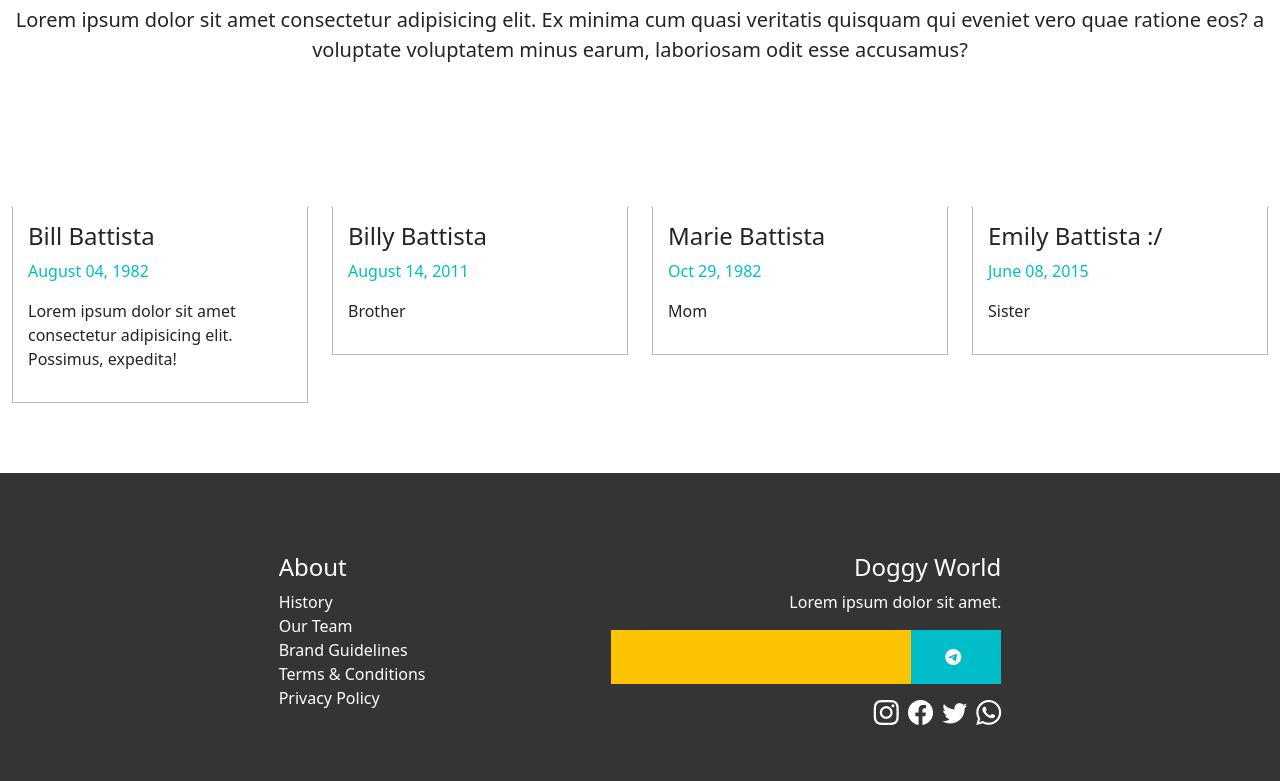
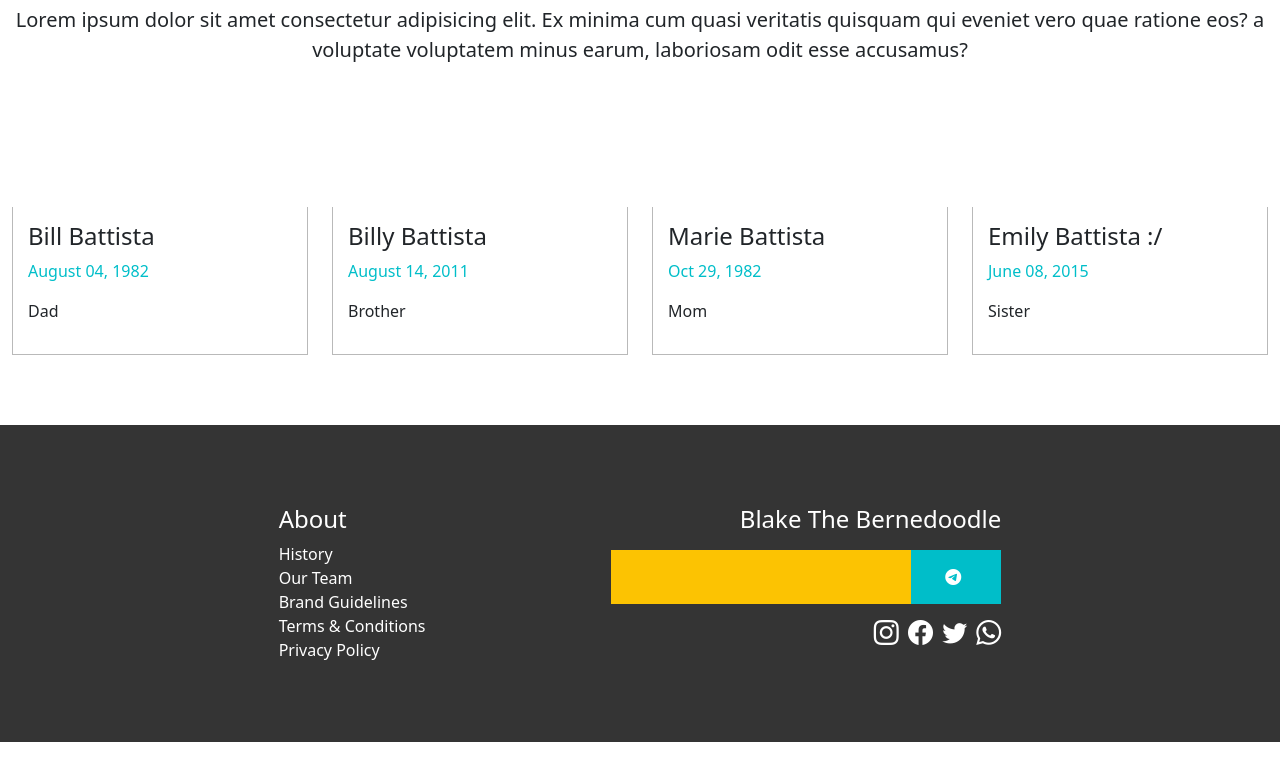
Before and after one commit to WBattist/blake-the-bernedoodle, a plain HTML site: page index.html in a window 1280 px wide. Shown: the part 1139-1920 px from the top of the page. After the commit the page ends 1881 px from the top, so only its background shows below. Drawn offline with nearby package versions, Linux system fonts and the light colour scheme.

Commit message:
Update index.html

```diff
--- a/index.html
+++ b/index.html
@@ -101,7 +101,7 @@
                 <div class="article-detail">
                     <h4 class="article-title">Bill Battista</h4>
                     <p class="article-date">August 04, 1982</p>
-                    <p class="article-desc">Lorem ipsum dolor sit amet consectetur adipisicing elit. Possimus, expedita!</p>
+                    <p class="article-desc">Dad</p>
 
                 </div>
             </div>
@@ -152,8 +152,8 @@
             </div>
 
             <div class="col-md-4 text-end col-11">
-                <h4>Doggy World</h4>
-                <p>Lorem ipsum dolor sit amet.</p>
+                <h4>Blake The Bernedoodle</h4>
+                <p></p>
                 <form action="" id="footer-form">
                     <input type="text" id="footer-search-box">
                     <button type="submit" id="footer-search-button">
```
